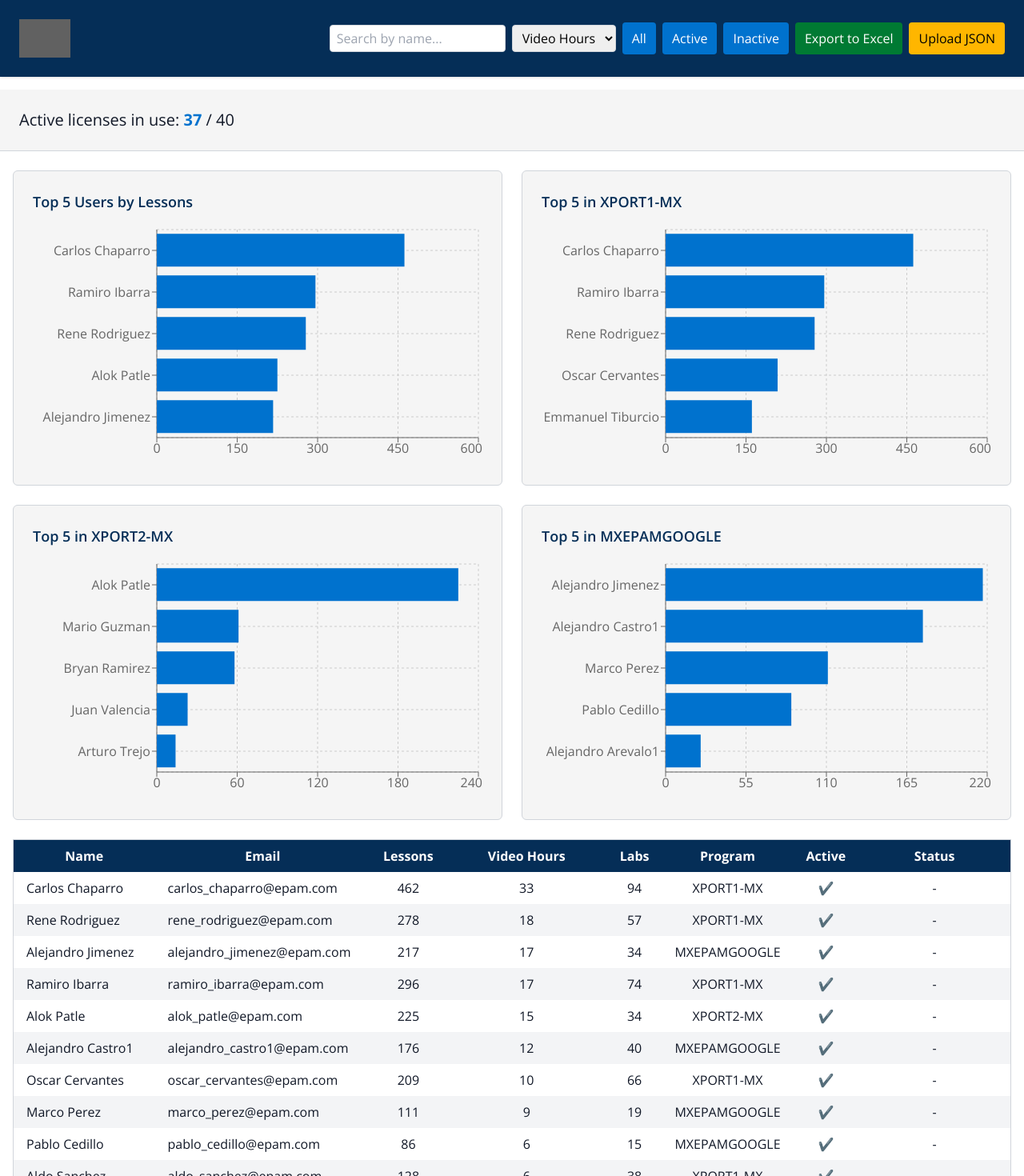
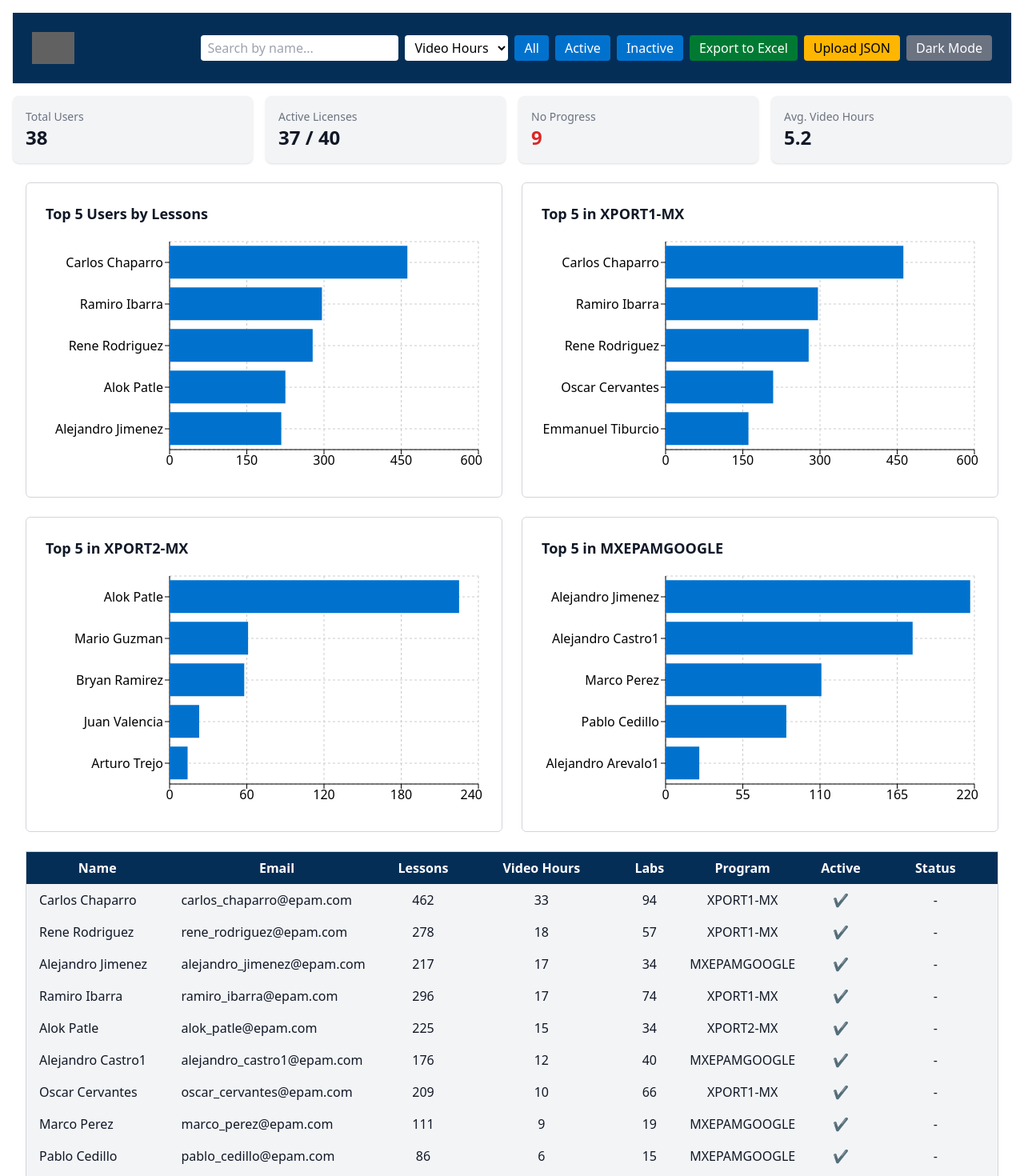
Before and after one commit to luisalvarezepam/KodeKloudEPAM, a React (Vite) app: page / in a window 1280 px wide. Shown: the top 1470 px of the page at 80% size. Built offline with nearby package versions, Linux system fonts and the light colour scheme; grey boxes are pictures that could not be loaded.

Commit message:
adding look and feel updates

```diff
--- a/package.json
+++ b/package.json
@@ -12,6 +12,7 @@
   "dependencies": {
     "react": "^19.1.0",
     "react-dom": "^19.1.0",
+    "react-window": "^1.8.11",
     "recharts": "^2.15.3",
     "xlsx": "^0.18.5"
   },
--- a/src/KodeKloudDashboard.jsx
+++ b/src/KodeKloudDashboard.jsx
@@ -10,24 +10,36 @@ import {
   CartesianGrid,
 } from 'recharts';
 
-const COLORS = ['#4ade80', '#60a5fa', '#facc15', '#f87171', '#a78bfa'];
-
 export default function KodeKloudDashboard() {
   const [data, setData] = useState([]);
   const [filter, setFilter] = useState('all');
   const [sortKey, setSortKey] = useState('Video Hours Watched');
   const [search, setSearch] = useState('');
+  const [darkMode, setDarkMode] = useState(false);
   const licenseLimit = 40;
 
   useEffect(() => {
     document.title = "Kode Kloud License Usage";
     fetch('/data/kodekloud_data.json')
       .then(res => res.json())
-      .then(setData);
+      .then(json => {
+        const enriched = json.map(u => {
+          const noActivity =
+            (u['Lessons Completed'] === 0 || u['Lessons Completed'] === '0') &&
+            (u['Video Hours Watched'] === 0 || u['Video Hours Watched'] === '0') &&
+            (u['Labs Completed'] === 0 || u['Labs Completed'] === '0');
+          return {
+            ...u,
+            Status: noActivity ? 'No activity or progress' : u.Status || '-',
+          };
+        });
+        setData(enriched);
+      });
   }, []);
 
   const normalize = val => String(val).trim().toLowerCase();
   const isActive = user => normalize(user['License Accepted']) === '✓';
+  const isNoActivity = user => normalize(user['Status']) === 'no activity or progress';
 
   const handleFileUpload = e => {
     const file = e.target.files[0];
@@ -36,7 +48,17 @@ export default function KodeKloudDashboard() {
     reader.onload = e => {
       try {
         const json = JSON.parse(e.target.result);
-        setData(json);
+        const enriched = json.map(u => {
+          const noActivity =
+            (u['Lessons Completed'] === 0 || u['Lessons Completed'] === '0') &&
+            (u['Video Hours Watched'] === 0 || u['Video Hours Watched'] === '0') &&
+            (u['Labs Completed'] === 0 || u['Labs Completed'] === '0');
+          return {
+            ...u,
+            Status: noActivity ? 'No activity or progress' : u.Status || '-',
+          };
+        });
+        setData(enriched);
       } catch (err) {
         alert('Invalid JSON file');
       }
@@ -44,7 +66,8 @@ export default function KodeKloudDashboard() {
     reader.readAsText(file);
   };
 
-  const sorted = [...data].sort((a, b) => {
+  const filteredAll = data.filter(user => user.Program !== 'LPC');
+  const sorted = [...filteredAll].sort((a, b) => {
     if (sortKey === 'Name' || sortKey === 'Program') {
       return String(a[sortKey]).localeCompare(String(b[sortKey]));
     }
@@ -52,14 +75,18 @@ export default function KodeKloudDashboard() {
   });
 
   const filtered = sorted.filter(user => {
-    const noActivity = user['Lessons Completed'] === 0 && user['Video Hours Watched'] === 0 && user['Labs Completed'] === 0;
-    if (filter === 'active' && !isActive(user)) return false;
-    if (filter === 'inactive' && isActive(user) && !noActivity) return false;
+    if (filter === 'active') return isActive(user);
+    if (filter === 'inactive') return !isActive(user) || isNoActivity(user);
     if (search && !user.Name.toLowerCase().includes(search.toLowerCase())) return false;
     return true;
   });
 
-  const activeCount = data.filter(user => user['License Accepted'] === '✓').length;
+  const activeCount = filteredAll.filter(isActive).length;
+  const noActivityCount = filteredAll.filter(isNoActivity).length;
+  const averageVideoHours = (
+    filteredAll.reduce((sum, user) => sum + parseFloat(user['Video Hours Watched'] || 0), 0) /
+    filteredAll.length
+  ).toFixed(1);
 
   const exportToExcel = () => {
     const ws = XLSX.utils.json_to_sheet(filtered);
@@ -83,16 +110,17 @@ export default function KodeKloudDashboard() {
     { title: 'Top 5 in MXEPAMGOOGLE', data: getTopLessons(data, 'MXEPAMGOOGLE') },
   ];
 
+  const themeClasses = darkMode ? 'bg-gray-900 text-white' : 'bg-white text-gray-900';
+  const cardTheme = darkMode ? 'bg-gray-800 text-white' : 'bg-gray-100 text-gray-900';
+  const chartTheme = darkMode ? 'bg-gray-800 border-gray-600 text-white' : 'bg-white border-gray-300 text-gray-900';
+  const tableTheme = darkMode ? 'bg-gray-700 hover:bg-gray-600' : 'bg-gray-100 hover:bg-gray-200';
+  const inputTheme = darkMode ? 'bg-gray-800 text-white border-gray-600' : 'bg-white text-black border-gray-300';
+
   return (
-    <div className="min-h-screen bg-white text-gray-900 font-sans" style={{ fontFamily: 'Open Sans, sans-serif' }}>
-      <link
-        href="https://fonts.googleapis.com/css2?family=Open+Sans:wght@400;600;700&display=swap"
-        rel="stylesheet"
-      />
-
+    <div className={`min-h-screen ${themeClasses} p-4`}>
       <header className="bg-[#052E57] p-6 shadow mb-4 flex flex-wrap justify-between items-center text-white sticky top-0 z-10">
         <div className="flex items-center gap-4">
-          <img src="https://www.epam.com/content/dam/epam/homepage/epam_logo_light.svg" alt="EPAM Logo" className="h-12 invert" />
+          <img src="https://www.epam.com/content/dam/epam/homepage/epam_logo_light.svg" alt="EPAM Logo" className="h-10 invert" />
         </div>
         <div className="flex flex-wrap items-center gap-2">
           <input
@@ -100,39 +128,55 @@ export default function KodeKloudDashboard() {
             placeholder="Search by name..."
             value={search}
             onChange={e => setSearch(e.target.value)}
-            className="border border-gray-300 px-2 py-1 rounded text-black"
+            className={`px-2 py-1 rounded ${inputTheme}`}
           />
-          <select onChange={e => setSortKey(e.target.value)} className="border border-gray-300 px-2 py-1 rounded text-black">
+          <select onChange={e => setSortKey(e.target.value)} className={`px-2 py-1 rounded ${inputTheme}`}>
             <option value="Video Hours Watched">Video Hours</option>
             <option value="Name">Name</option>
             <option value="Program">Program</option>
           </select>
-          <button onClick={() => setFilter('all')} className="bg-[#0072CE] text-white px-3 py-2 rounded hover:bg-[#005fa3]">All</button>
-          <button onClick={() => setFilter('active')} className="bg-[#0072CE] text-white px-3 py-2 rounded hover:bg-[#005fa3]">Active</button>
-          <button onClick={() => setFilter('inactive')} className="bg-[#0072CE] text-white px-3 py-2 rounded hover:bg-[#005fa3]">Inactive</button>
-          <button onClick={exportToExcel} className="bg-[#007A33] text-white px-3 py-2 rounded hover:bg-[#00662b]">Export to Excel</button>
-          <label className="bg-[#FFB600] text-black px-3 py-2 rounded cursor-pointer text-center">
+          <button onClick={() => setFilter('all')} className="bg-[#0072CE] text-white px-3 py-1 rounded hover:bg-[#005fa3]">All</button>
+          <button onClick={() => setFilter('active')} className="bg-[#0072CE] text-white px-3 py-1 rounded hover:bg-[#005fa3]">Active</button>
+          <button onClick={() => setFilter('inactive')} className="bg-[#0072CE] text-white px-3 py-1 rounded hover:bg-[#005fa3]">Inactive</button>
+          <button onClick={exportToExcel} className="bg-[#007A33] text-white px-3 py-1 rounded hover:bg-[#00662b]">Export to Excel</button>
+          <label className="bg-[#FFB600] text-black px-3 py-1 rounded cursor-pointer">
             Upload JSON
             <input type="file" accept=".json" onChange={handleFileUpload} className="hidden" />
           </label>
+          <button onClick={() => setDarkMode(!darkMode)} className="bg-gray-500 text-white px-3 py-1 rounded hover:bg-gray-600">
+            {darkMode ? 'Light Mode' : 'Dark Mode'}
+          </button>
         </div>
       </header>
 
-      <section className="bg-[#F5F5F5] p-6 mb-6 border-b border-gray-300">
-        <p className="text-xl">
-          Active licenses in use: <span className="font-bold text-[#0072CE]">{activeCount}</span> / {licenseLimit}
-        </p>
+      <section className="grid grid-cols-1 sm:grid-cols-2 lg:grid-cols-4 gap-4 mb-6">
+        <div className={`p-4 rounded-lg shadow hover:shadow-lg ${cardTheme}`}>
+          <p className="text-sm text-gray-500 dark:text-gray-400">Total Users</p>
+          <p className="text-2xl font-bold">{filteredAll.length}</p>
+        </div>
+        <div className={`p-4 rounded-lg shadow hover:shadow-lg ${cardTheme}`}>
+          <p className="text-sm text-gray-500 dark:text-gray-400">Active Licenses</p>
+          <p className="text-2xl font-bold">{activeCount} / {licenseLimit}</p>
+        </div>
+        <div className={`p-4 rounded-lg shadow hover:shadow-lg ${cardTheme}`}>
+          <p className="text-sm text-gray-500 dark:text-gray-400">No Progress</p>
+          <p className="text-2xl font-bold text-red-600 dark:text-red-400">{noActivityCount}</p>
+        </div>
+        <div className={`p-4 rounded-lg shadow hover:shadow-lg ${cardTheme}`}>
+          <p className="text-sm text-gray-500 dark:text-gray-400">Avg. Video Hours</p>
+          <p className="text-2xl font-bold">{averageVideoHours}</p>
+        </div>
       </section>
 
       <div className="grid grid-cols-1 md:grid-cols-2 gap-6 mb-6 px-4">
         {charts.map((chart, index) => (
-          <section key={index} className="bg-[#F5F5F5] p-6 rounded-md border border-gray-300">
-            <h2 className="text-lg font-semibold mb-4 text-[#052E57]">{chart.title}</h2>
+          <section key={index} className={`p-6 rounded-md border ${chartTheme}`}>
+            <h2 className="text-lg font-semibold mb-4">{chart.title}</h2>
             <ResponsiveContainer width="100%" height={300}>
               <BarChart data={chart.data} layout="vertical">
                 <CartesianGrid strokeDasharray="3 3" />
-                <XAxis type="number" />
-                <YAxis type="category" dataKey="name" width={150} />
+                <XAxis type="number" stroke={darkMode ? '#fff' : '#000'} />
+                <YAxis type="category" dataKey="name" width={150} stroke={darkMode ? '#fff' : '#000'} />
                 <Tooltip />
                 <Bar dataKey="value" fill="#0072CE" />
               </BarChart>
@@ -156,19 +200,17 @@ export default function KodeKloudDashboard() {
             </tr>
           </thead>
           <tbody>
-            {filtered.map((u, i) => {
-              const noActivity = u['Lessons Completed'] === 0 && u['Video Hours Watched'] === 0 && u['Labs Completed'] === 0;
-              return (
+            {filtered.map((u, i) => (
               <tr
                 key={i}
                 className={
-                    noActivity
-                      ? 'bg-red-100 text-red-900'
+                  isNoActivity(u)
+                    ? 'bg-red-100 text-red-900 hover:bg-red-200'
                     : !isActive(u)
-                      ? 'bg-yellow-100 text-yellow-900'
+                    ? 'bg-orange-100 text-orange-900 hover:bg-orange-200'
                     : i % 2 === 0
-                      ? 'bg-white'
-                      : 'bg-gray-100'
+                    ? tableTheme
+                    : tableTheme
                 }
               >
                 <td className="px-4 py-2 whitespace-nowrap">{u.Name}</td>
@@ -178,19 +220,12 @@ export default function KodeKloudDashboard() {
                 <td className="px-4 py-2 text-center">{u['Labs Completed']}</td>
                 <td className="px-4 py-2 text-center">{u.Program}</td>
                 <td className="px-4 py-2 text-center">{isActive(u) ? '✔️' : '❌'}</td>
-                  <td className="px-4 py-2 text-center">
-                    {noActivity ? 'No activity or progress' : u.Status || '-'}
-                  </td>
+                <td className="px-4 py-2 text-center">{u.Status}</td>
               </tr>
-              );
-            })}
+            ))}
           </tbody>
         </table>
       </div>
-
-      <footer className="text-center mt-8 p-4 text-sm text-gray-500 border-t border-gray-300">
-        Portal created by Luis Alvarez (luis_alvarez1@epam.com)
-      </footer>
     </div>
   );
 }
```
Also changed, not shown: 2 other files (tests, documents, lock files or other folders). Lines whose indentation alone changed are shown as unchanged.
